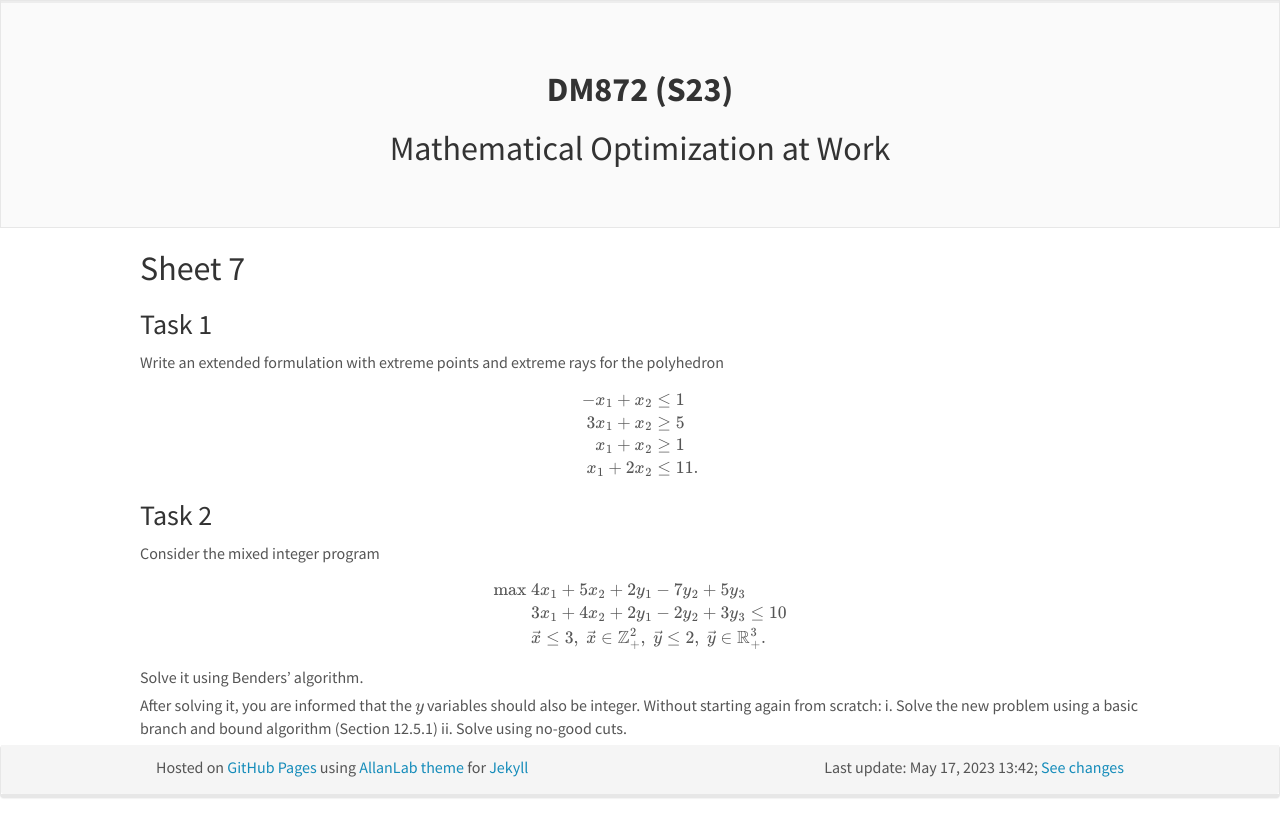
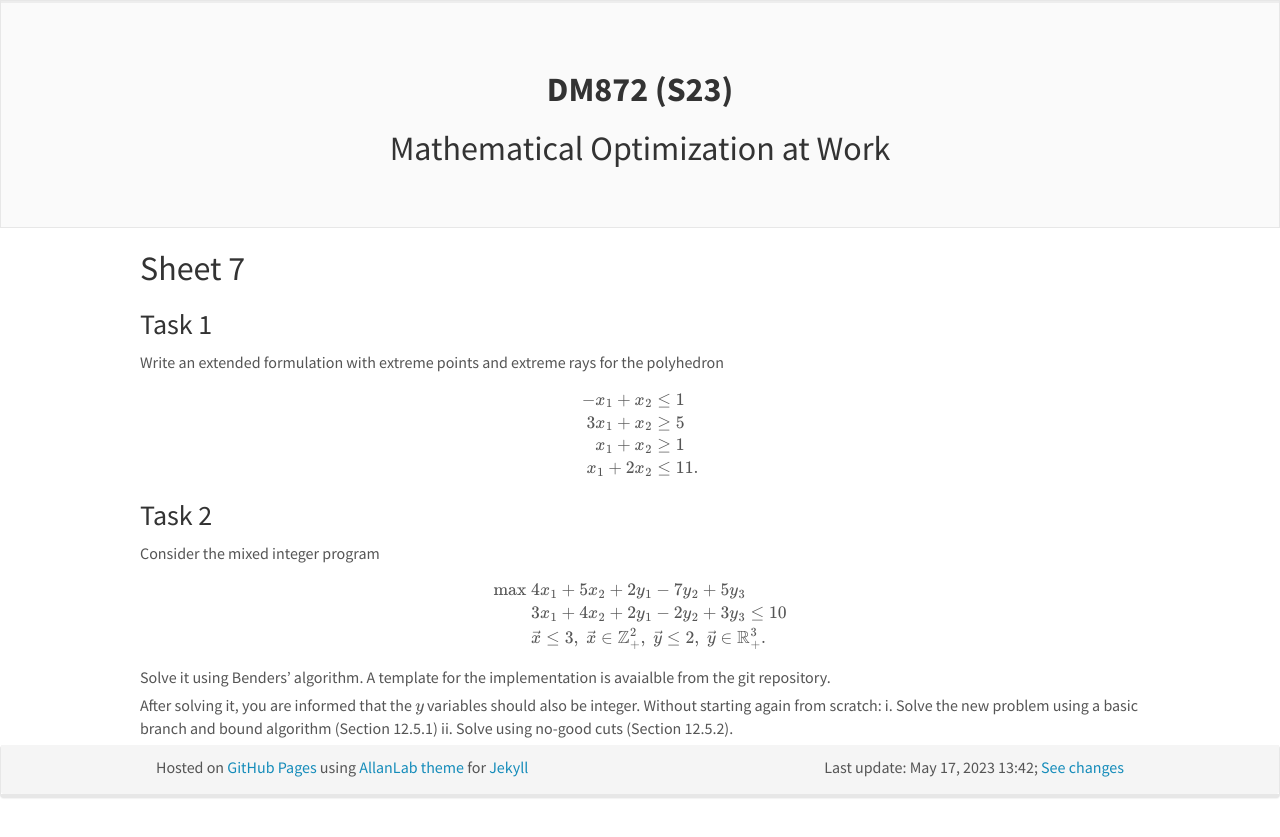
Before and after one commit to DM872/dm872.github.io, a Jekyll site: the page built from _sheets/benders.md, in a window 1280 px wide. Shown: the top 837 px of the page. Built offline with Jekyll 4.4.1, drawn with Linux system fonts in a browser that asks for light colours; nearby versions of some CDN libraries; formulas are drawn with MathJax 3; a script that is not in the unit is left out; comment, search, counter and statistics services are not loaded.

Commit message:
revised sheet7

```diff
--- a/_posts/2021-05-14-benders.md
+++ b/_sheets/benders.md
@@ -34,9 +34,10 @@ $$
 \end{align*}
 $$
 
-Solve it using Benders’ algorithm.
+Solve it using Benders’ algorithm. A template for the implementation is
+avaialble from the git repository.
 
 After solving it, you are informed that the $y$ variables should also be integer.
 Without starting again from scratch:
 	i. Solve the new problem using a basic branch and bound algorithm (Section 12.5.1)
-	ii. Solve using no-good cuts.
+	ii. Solve using no-good cuts (Section 12.5.2).
```
